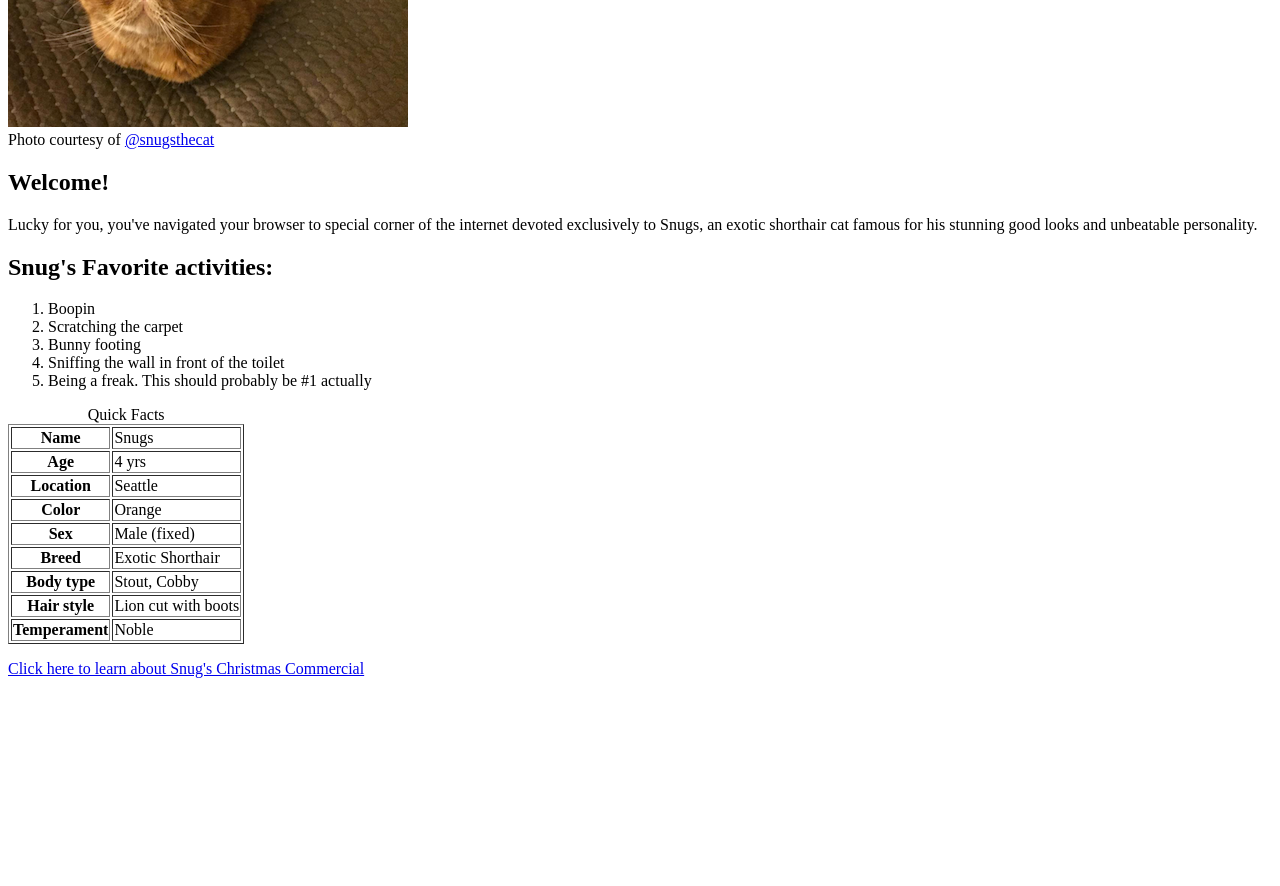
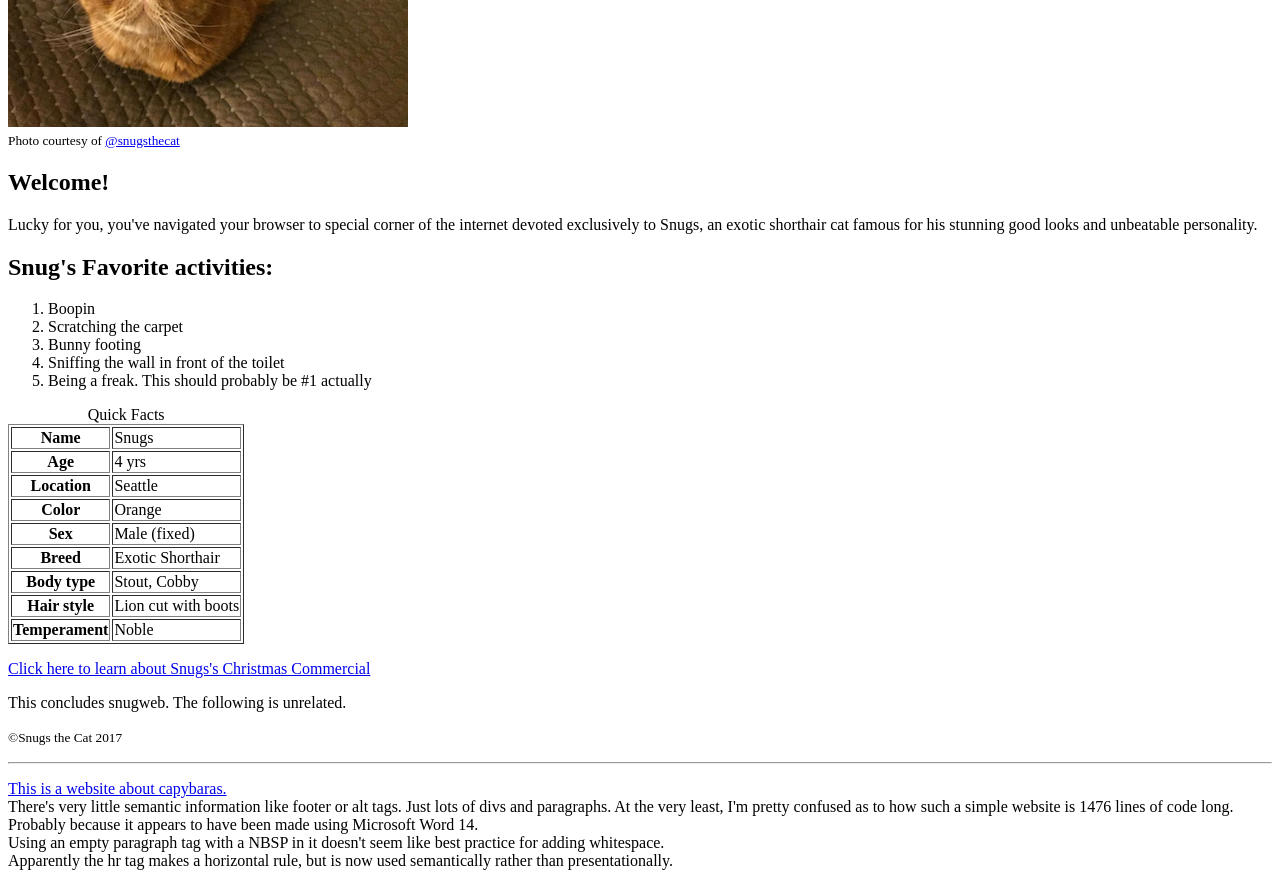
Before and after one commit to gorb88/gorb88.github.io, a plain HTML site: page index.html in a window 1280 px wide. Shown: the part 400-1286 px from the top of the page. Before the commit the page ends 1094 px from the top, so only its background shows below. Drawn offline with Linux system fonts and the light colour scheme.

Commit message:
Added capybara critique and minor edits

```diff
--- a/index.html
+++ b/index.html
@@ -8,8 +8,8 @@
 <h2>snugs's home on the web</h2>
 
 <div>
-<img src="snugsloafing.png" alt="Snugs loafs"><br>
-Photo courtesy of <a href="https://www.instagram.com/snugsthecat/?hl=en">@snugsthecat</a>
+  <img src="snugsloafing.png" alt="Snugs loafs"><br>
+  <small>Photo courtesy of <a href="https://www.instagram.com/snugsthecat/?hl=en">@snugsthecat</a></small>
 </div>
 
 <h2> Welcome!</h2>
@@ -66,7 +66,22 @@ Photo courtesy of <a href="https://www.instagram.com/snugsthecat/?hl=en">@snugst
 </table>
 
 <p>
-  <a href="christmas.html">Click here to learn about Snug's Christmas Commercial</a>
+  <a href="christmas.html">Click here to learn about Snugs's Christmas Commercial</a>
+</p>
+<footer>
+  <p>
+  This concludes snugweb. The following is unrelated.
+  </p>
+  <p><small>©Snugs the Cat 2017</small></p>
+</footer>
+<hr>
+<p>
+<a href="http://www.rebsig.com/capybara/">This is a website about capybaras.</a><br>
+There's very little semantic information like footer or alt tags. Just lots of divs and paragraphs.
+At the very least, I'm pretty confused as to how such a simple website is 1476 lines of code long. Probably because it appears to have been made using Microsoft Word 14.<br>
+Using an empty paragraph tag with a NBSP in it doesn't seem like best practice for adding whitespace.<br>
+Apparently the hr tag makes a horizontal rule, but is now used semantically rather than presentationally.
+
 </p>
 
 
```
Also changed, not shown: christmas.html (+5 -2 lines).
